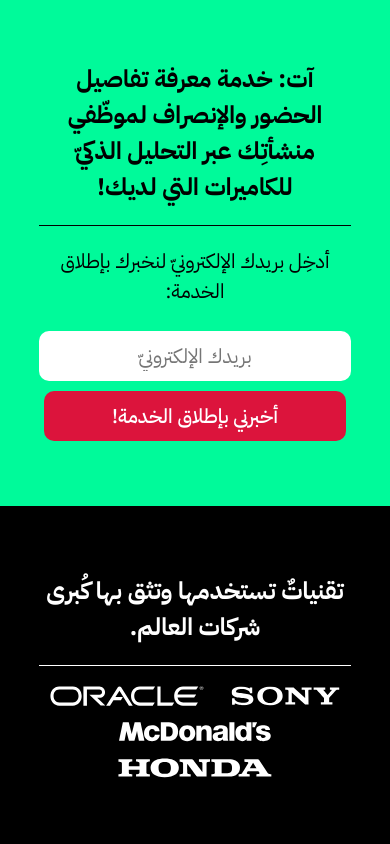
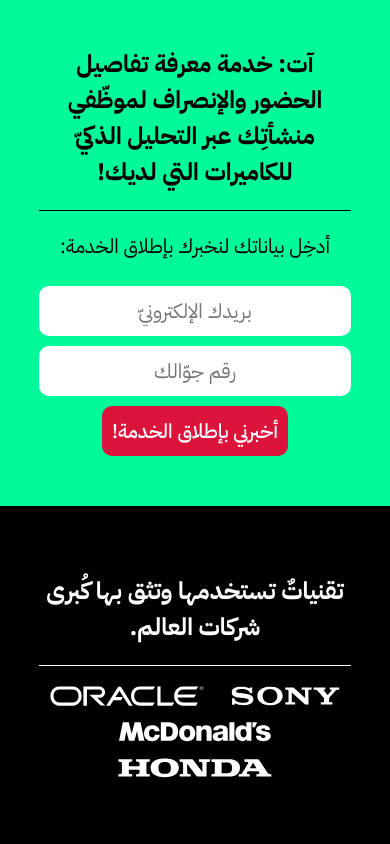
Before and after one commit to mukhtech/mukhtech.github.io, a plain HTML site: page at.html in a window 390 px wide. Shown: the top 844 px of the page. Drawn offline with nearby package versions, Linux system fonts and the light colour scheme.

Commit message:
Add phone number field

```diff
--- a/at.html
+++ b/at.html
@@ -37,13 +37,14 @@
             آت: خدمة معرفة تفاصيل الحضور والإنصراف لموظّفي منشأتِك عبر التحليل الذكيّ للكاميرات التي لديك!
         </h1>
         <div class="cta">
-            <form action="https://tech.us5.list-manage.com/subscribe/post-json?u=49fa0e37fe55b405cae25158f&id=61097667f7&c=?" method="post" id="mc-embedded-subscribe-form" name="mc-embedded-subscribe-form" class="validate" novalidate>
-                <label for="email">أدخِل بريدك الإلكترونيّ لنخبرك بإطلاق الخدمة:</label>
+            <form action="https://tech.us5.list-manage.com/subscribe/post-json?u=49fa0e37fe55b405cae25158f&id=61097667f7&c=?" method="post" id="mc-embedded-subscribe-form" name="mc-embedded-subscribe-form" class="validate">
+                <label for="email">أدخِل بياناتك لنخبرك بإطلاق الخدمة:</label>
                 <div class="subscription">
                     <input type="hidden" name="b_49fa0e37fe55b405cae25158f_61097667f7" value="">
                     <input type="email" id="email" name="EMAIL" placeholder="بريدك الإلكترونيّ" autocomplete="off" />
+                    <input type="tel" id="phone" name="PHONE" pattern="05[0-9]{8}" required placeholder="رقم جوّالك">
+                </div>
                     <button type="submit" name="subscribe" id="subscribe">أخبرني بإطلاق الخدمة!</button>
-                </div>
             </form>
         </div>
     </div>
```
